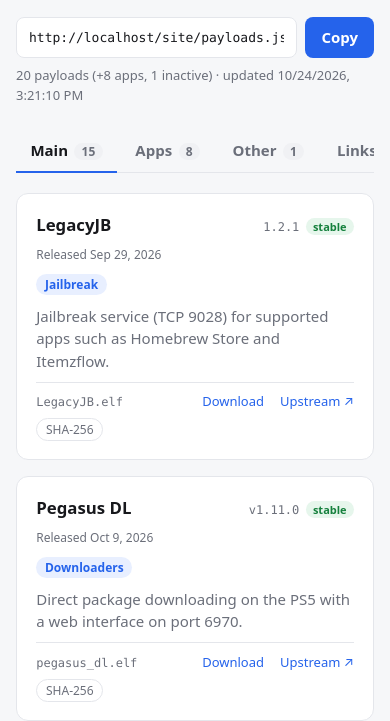
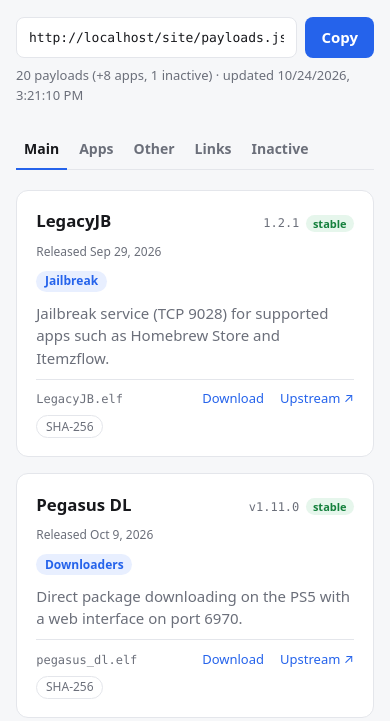
Before and after one commit to avoidik/ps5-payloads, a website: page site/index.html in a window 390 px wide. Shown: the part 136-857 px from the top of the page. Drawn offline with Linux system fonts and the light colour scheme; files whose address does not match are found by name.

Commit message:
minor fix to menu

```diff
--- a/site/index.html
+++ b/site/index.html
@@ -32,13 +32,19 @@
   .status { margin: 0 0 1.5rem; color: var(--muted); font-size: 13px; }
 
   /* The bottom line is an inset shadow so the active tab's underline can cover it without overflowing */
-  .tabs { display: flex; gap: .25rem; margin: 1.5rem 0 1.25rem; box-shadow: inset 0 -1px 0 var(--line); overflow-x: auto; overflow-y: hidden; scrollbar-width: thin; }
+  .tabs { display: flex; flex-wrap: wrap; gap: 0 .25rem; margin: 1.5rem 0 1.25rem; box-shadow: inset 0 -1px 0 var(--line); }
   .tabs [role="tab"] { flex: none; padding: .6rem .9rem; border: 0; border-bottom: 2px solid transparent; background: none; color: var(--muted); font: inherit; font-weight: 600; cursor: pointer; white-space: nowrap; }
   .tabs [role="tab"]:hover { color: var(--fg); }
   .tabs [role="tab"][aria-selected="true"] { color: var(--fg); border-bottom-color: var(--accent); }
   .tabs [role="tab"]:focus-visible { outline: 2px solid var(--accent); outline-offset: -2px; border-radius: 6px 6px 0 0; }
   .tabs .count { margin-left: .4rem; padding: 0 .45rem; border-radius: 999px; background: var(--chip); color: var(--muted); font-size: 12px; font-weight: 600; }
   .tabs .count:empty { display: none; }
+  /* Narrow screens: tighter tabs without counts (the status line has the totals) so all of them
+     fit; on the narrowest screens they wrap to a second row rather than scroll */
+  @media (max-width: 560px) {
+    .tabs [role="tab"] { padding: .55rem .5rem; font-size: 14px; }
+    .tabs .count { display: none; }
+  }
   .section-title { margin: 2.5rem 0 .25rem; font-size: 1.25rem; }
   .section-note { margin: 0 0 1rem; color: var(--muted); font-size: 13px; }
   .link-list { display: grid; gap: .5rem; margin: 1rem 0 0; padding: 0; list-style: none; }
```
